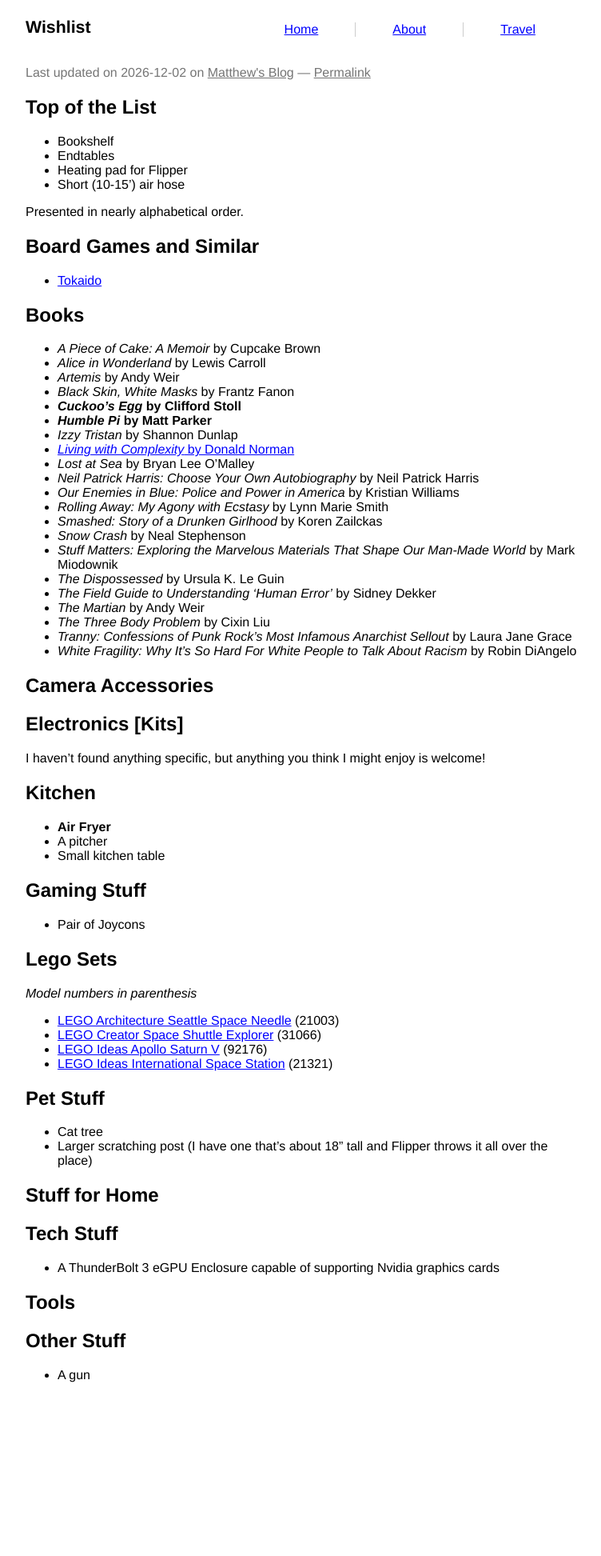
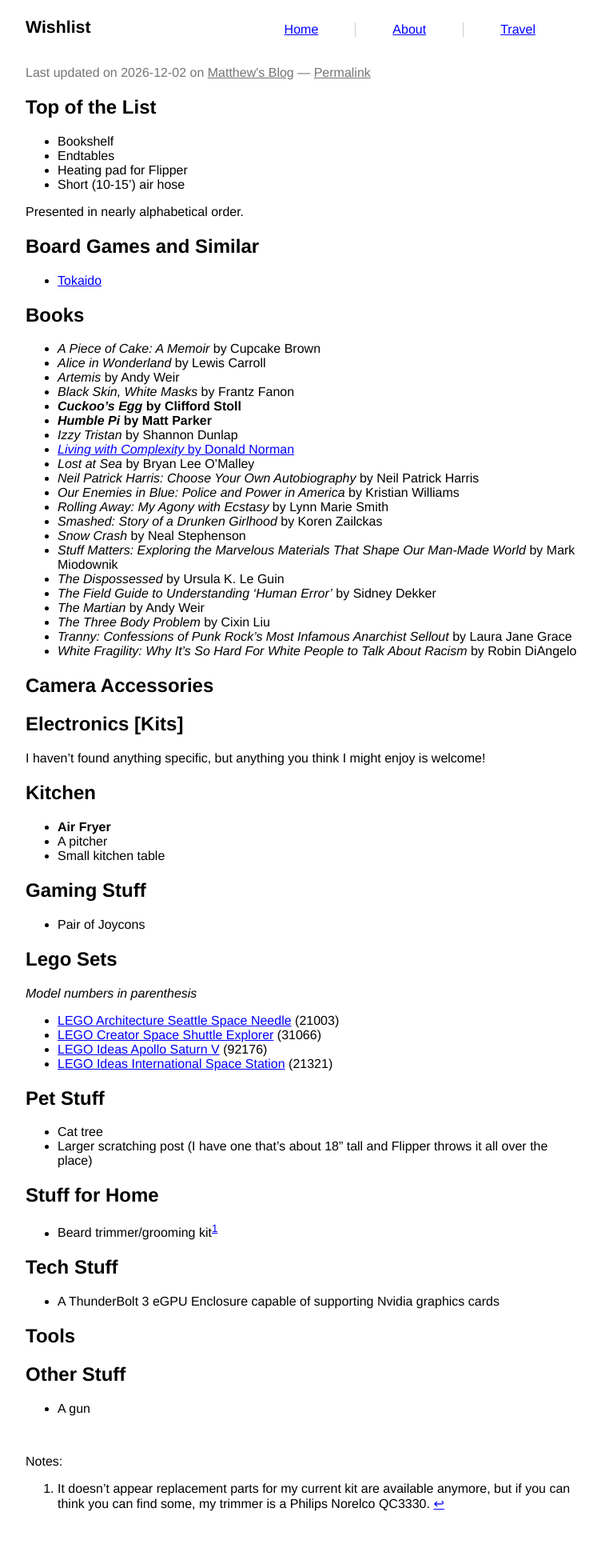
Before and after one commit to prplecake/jrgnsn.net, a Jekyll site: the page built from wishlist.md, in a window 1280 px wide. Shown: the whole page at 80% size, without its empty margins (258-1010 px from the left). Built offline with Jekyll 4.4.1, drawn with Linux system fonts in a browser that asks for light colours; a script that is not in the unit is left out; before the commit the page ends 1784 px from its top, so only the background shows below that.

Commit message:
Add beard trimmer to wishlist

```diff
--- a/wishlist.md
+++ b/wishlist.md
@@ -73,6 +73,11 @@
   throws it all over the place)
 
 ## Stuff for Home
+* Beard trimmer/grooming kit[^1]
+
+[^1]: It doesn't appear replacement parts for my current kit are
+    available anymore, but if you can think you can find some, my
+    trimmer is a Philips Norelco QC3330.
 
 ## Tech Stuff
 * A ThunderBolt 3 eGPU Enclosure capable of supporting Nvidia graphics
```
